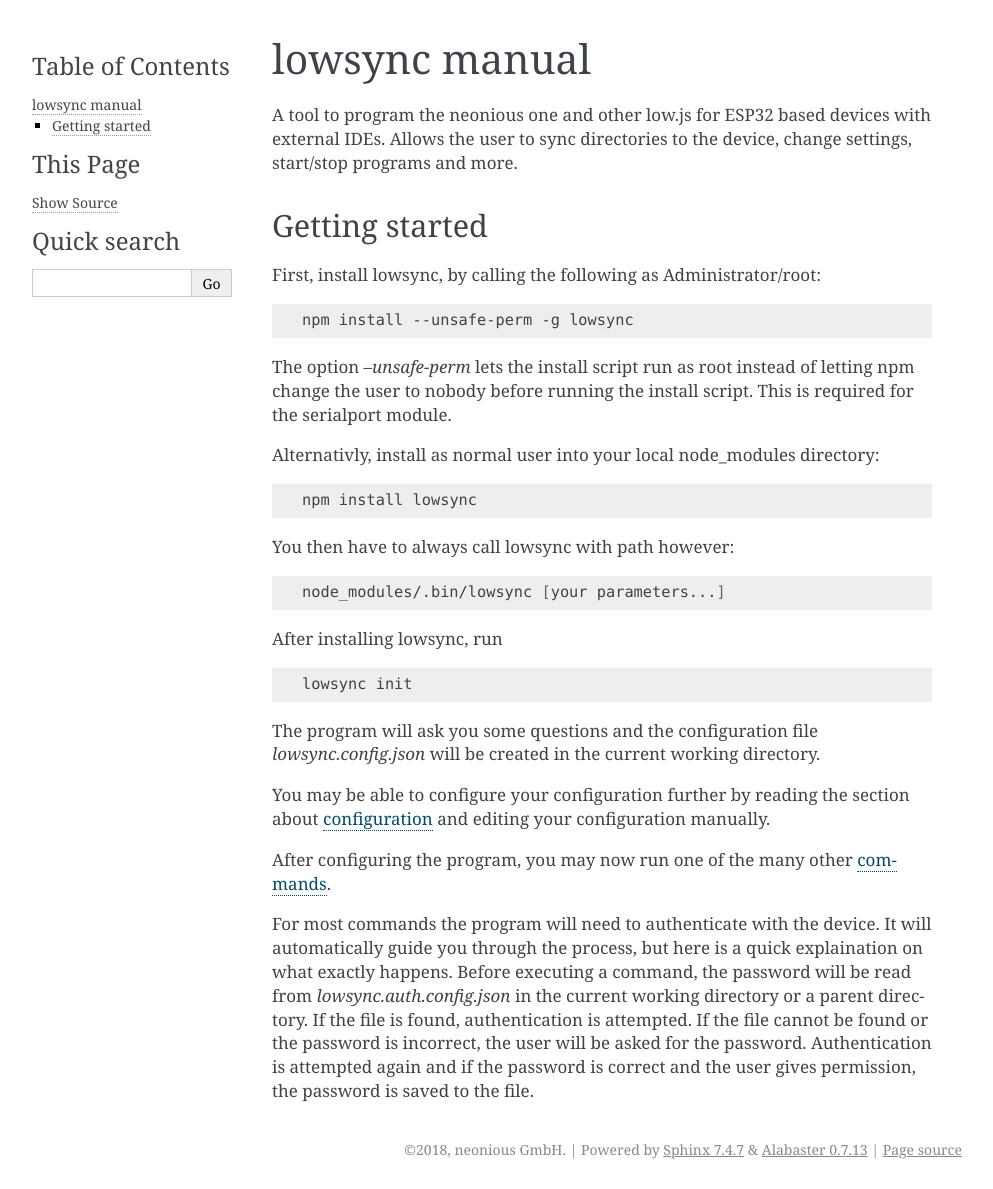
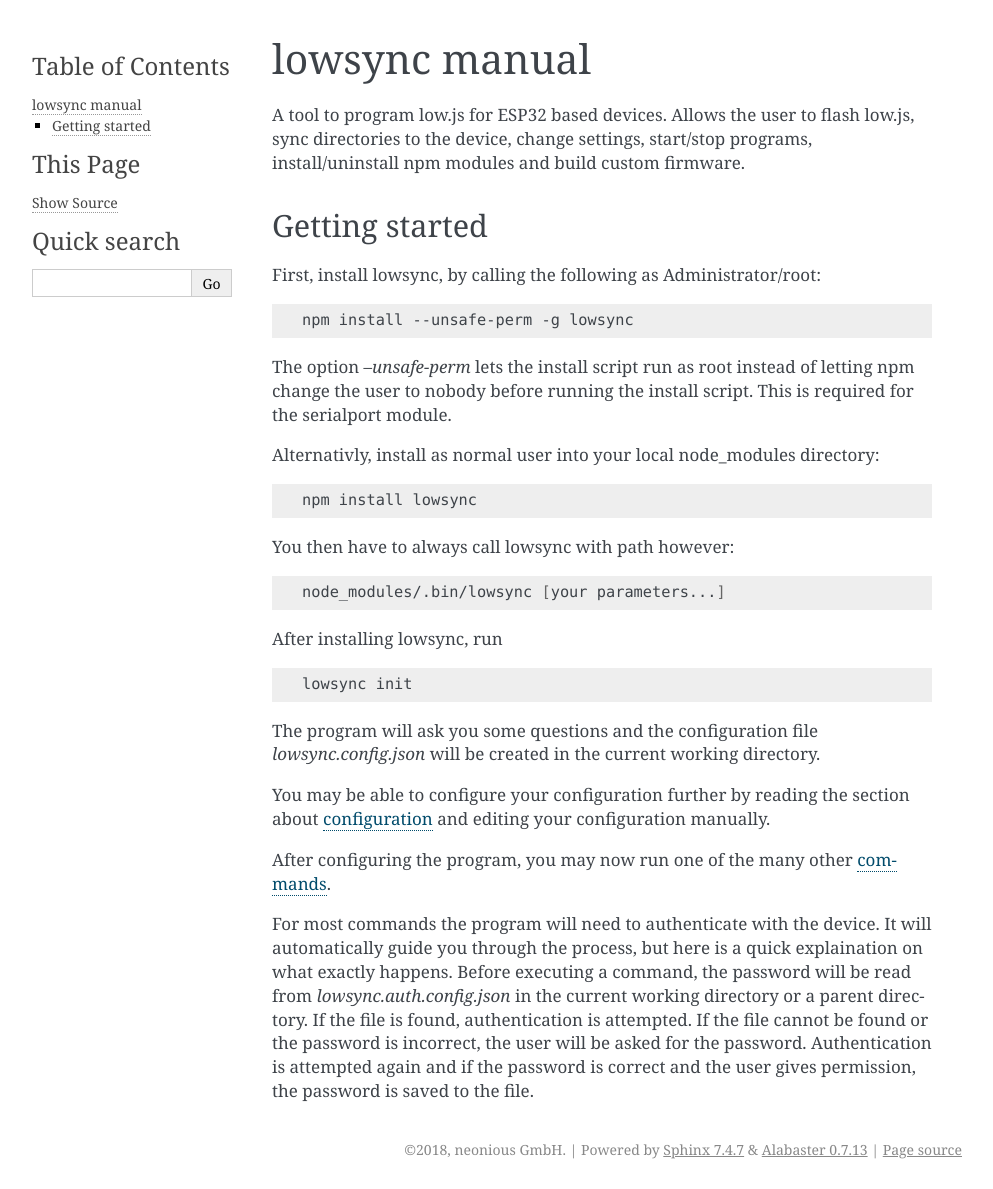
Before and after one commit to neonious/lowsync, a Sphinx documentation site: the page built from doc/index.rst, in a window 1280 px wide. Shown: the whole page, without its empty margins (148-1141 px from the left). Built offline with Sphinx 7.4.7, drawn with Linux system fonts in a browser that asks for light colours.

Commit message:
added js-levenshtein, see https://github.com/neonious/lowjs/issues/92

```diff
--- a/doc/index.rst
+++ b/doc/index.rst
@@ -7,7 +7,7 @@
 lowsync manual
 ##################
 
-A tool to program the neonious one and other low.js for ESP32 based devices with external IDEs. Allows the user to sync directories to the device, change settings, start/stop programs and more.
+A tool to program low.js for ESP32 based devices. Allows the user to flash low.js, sync directories to the device, change settings, start/stop programs, install/uninstall npm modules and build custom firmware.
 
 Getting started
 ==================
--- a/package.json
+++ b/package.json
@@ -42,6 +42,7 @@
     "inquirer": "^5.0.0",
     "inversify-binding-decorators": "^4.0.0",
     "is-node": "^1.0.2",
+    "js-levenshtein": "^1.1.6",
     "jszip": "^3.1.5",
     "lodash": "^4.17.15",
     "md5-file": "^4.0.0",
```
